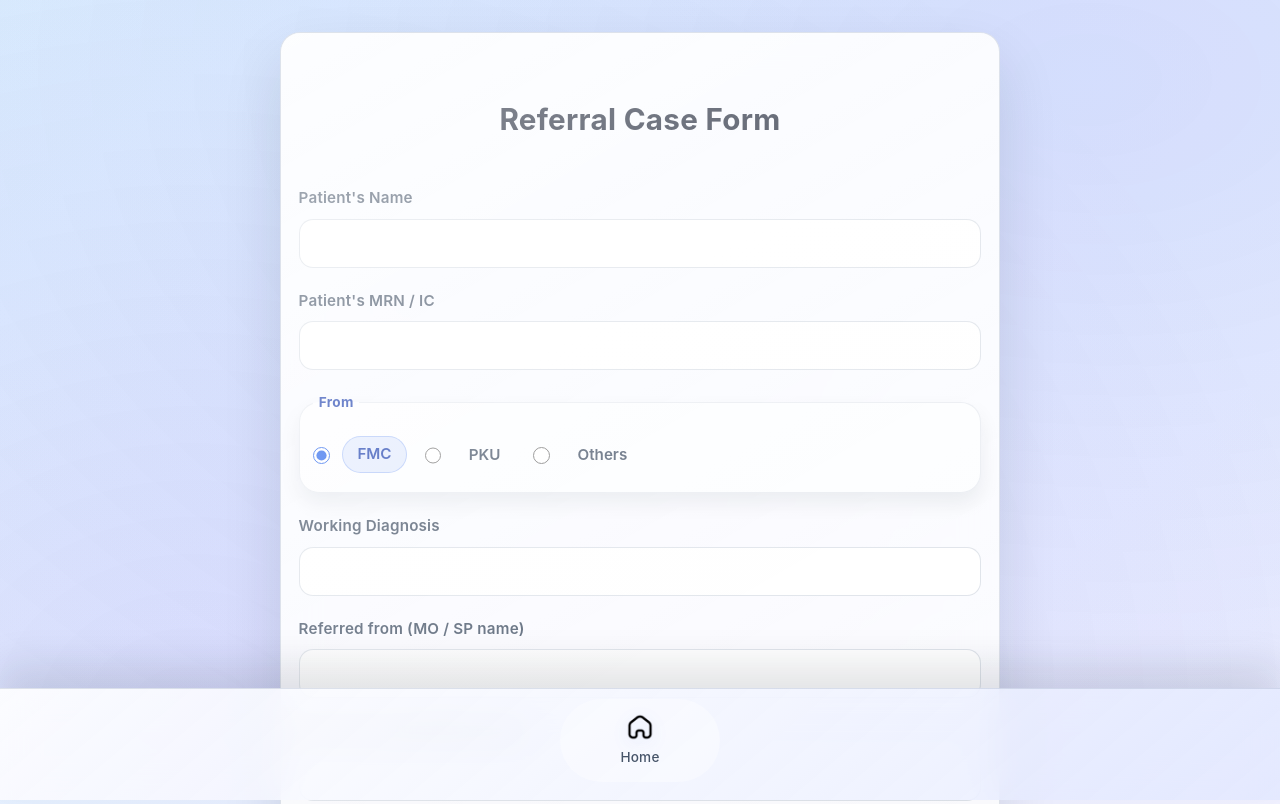
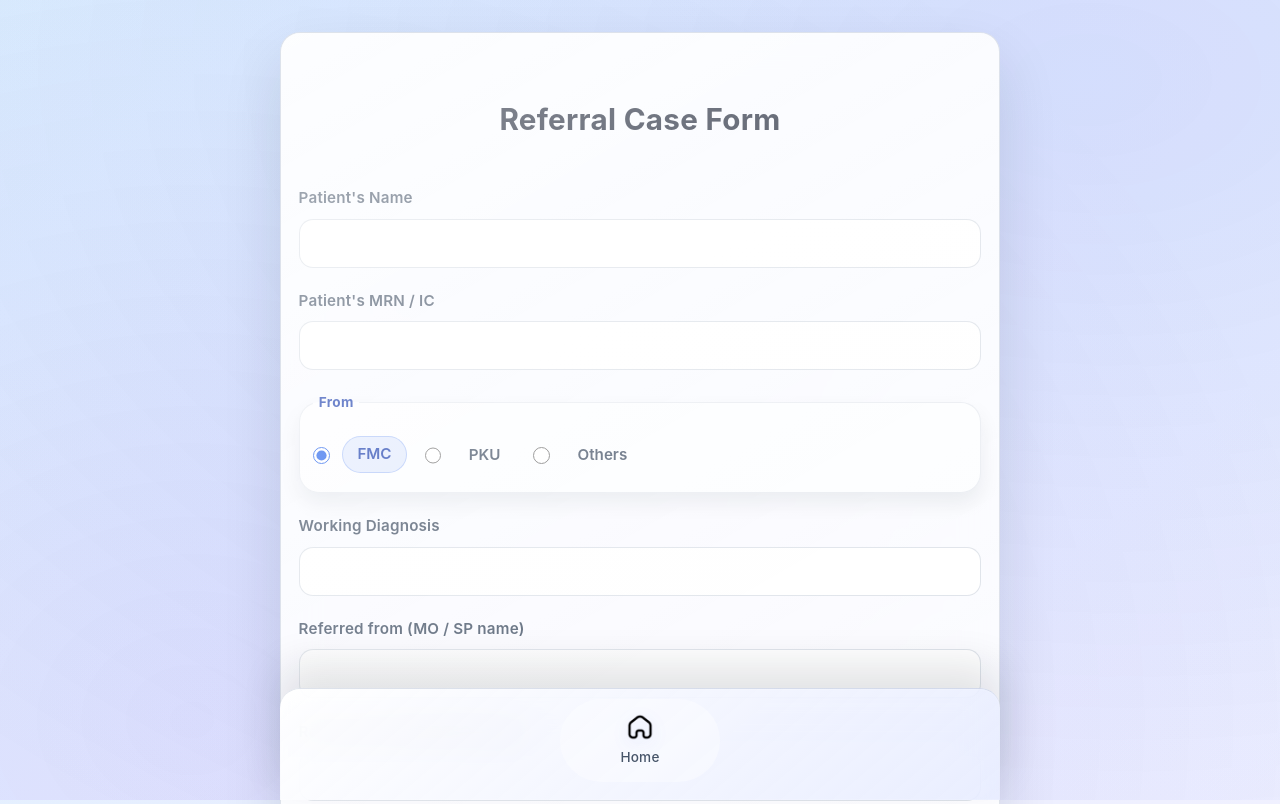
Before and after one commit to dr-afif/resq, a plain HTML site: page webform1.html in a window 1280 px wide. Shown: the top 804 px of the page. Drawn offline with Linux system fonts and the light colour scheme.

Commit message:
Update navbar.css

```diff
--- a/navbar.css
+++ b/navbar.css
@@ -1,7 +1,11 @@
 /* Glassy bottom navigation styled to match the webform */
 .bottom-nav {
   position: fixed;
-  inset: auto 0 0 0;
+  bottom: 0;
+  left: 50%;
+  transform: translateX(-50%);
+  width: min(100%, var(--app-max-width, 720px));
+  max-width: 100vw;
   z-index: 1100;
   display: flex;
   justify-content: center;
@@ -12,13 +16,24 @@
   padding-bottom: calc(constant(safe-area-inset-bottom, 0px) + clamp(0.45rem, 1.6vw, 0.9rem));
   background: linear-gradient(140deg, rgba(255, 255, 255, 0.88), rgba(226, 232, 255, 0.75));
   border-top: 1px solid rgba(148, 163, 184, 0.28);
+  border-radius: var(--radius-lg, 20px) var(--radius-lg, 20px) 0 0;
   box-shadow: 0 -22px 40px rgba(15, 23, 42, 0.12);
   backdrop-filter: blur(18px);
   -webkit-backdrop-filter: blur(18px);
 }
 
+.bottom-nav::before {
+  content: '';
+  position: absolute;
+  inset: 0;
+  border-radius: inherit;
+  border: 1px solid rgba(255, 255, 255, 0.35);
+  pointer-events: none;
+  opacity: 0.35;
+}
+
 .bottom-nav .nav-item {
-  flex: 0 1 clamp(72px, 22vw, 140px);
+  flex: 0 1 clamp(72px, 32%, 150px);
   display: flex;
   flex-direction: column;
   justify-content: center;
@@ -126,6 +141,10 @@
     background: rgba(15, 23, 42, 0.5);
   }
 
+  .bottom-nav .nav-item .nav-icon {
+    filter: brightness(1.35) invert(0.9) drop-shadow(0 6px 14px rgba(96, 165, 250, 0.35));
+  }
+
   .bottom-nav .nav-item.active,
   .bottom-nav .nav-item:focus,
   .bottom-nav .nav-item:hover {
@@ -135,6 +154,12 @@
     box-shadow: 0 15px 28px rgba(37, 99, 235, 0.35);
   }
 
+  .bottom-nav .nav-item.active .nav-icon,
+  .bottom-nav .nav-item:focus .nav-icon,
+  .bottom-nav .nav-item:hover .nav-icon {
+    filter: brightness(1.55) invert(0.95) drop-shadow(0 10px 20px rgba(96, 165, 250, 0.55));
+  }
+
   .bottom-nav .nav-item span {
     color: inherit;
   }
```
